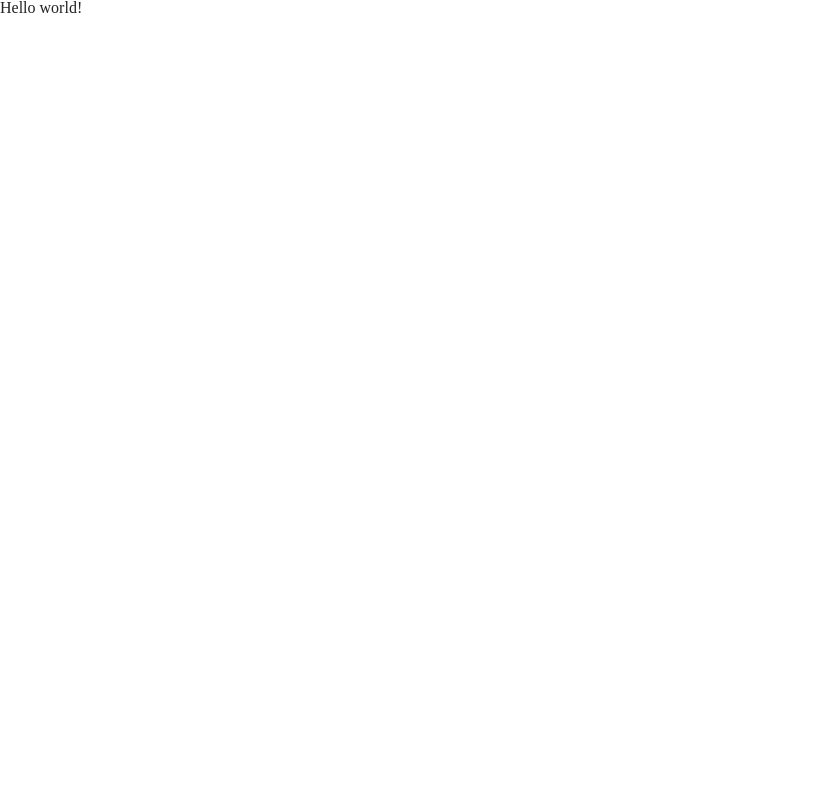
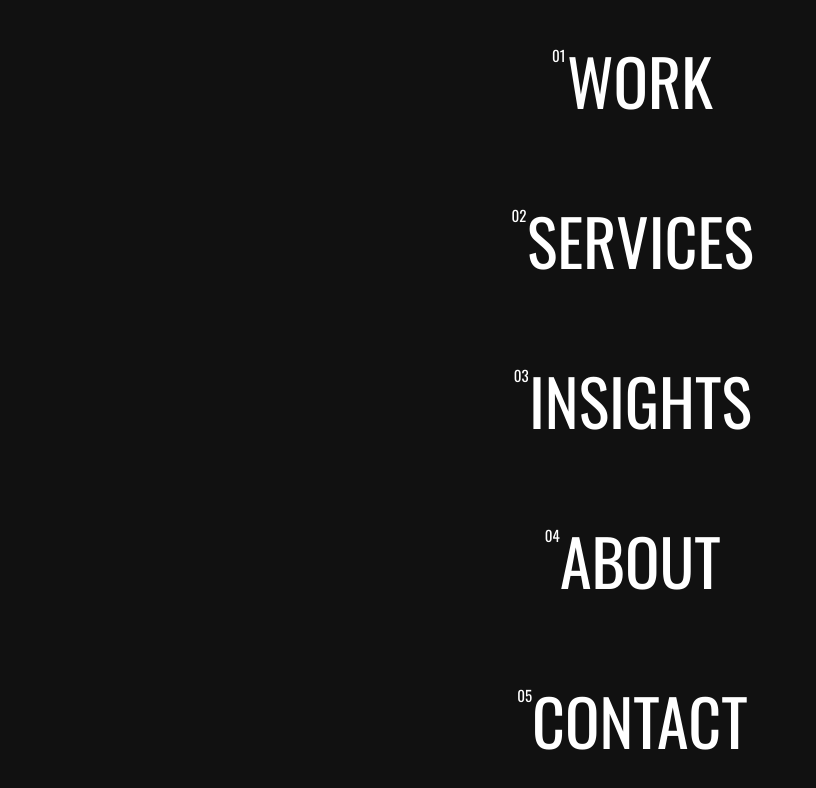
Before and after one commit to SithumDev07/3D-Menu-Gatsby-Js, a Gatsby site: page / in a window 1280 px wide. Shown: the whole page, without its empty margins (0-816 px from the left). Built offline with nearby package versions, Linux system fonts and the light colour scheme; Gatsby itself is replaced by a stand-in of ours.

Commit message:
Basic Stylings

```diff
--- /dev/null
+++ b/src/components/Menu/Index.jsx
@@ -0,0 +1,39 @@
+import React from 'react'
+import MenuItem from '../MenuItem';
+
+const DATA = [
+    {
+        id: 1,
+        title: "Work"
+    },
+    {
+        id: 2,
+        title: "Services"
+    },
+    {
+        id: 3,
+        title: "Insights"
+    },
+    {
+        id: 4,
+        title: "About"
+    },
+    {
+        id: 5,
+        title: "Contact"
+    },
+]
+
+function Menu() {
+    return (
+        <nav className="menu">
+            {
+                DATA.map((item, _) => (
+                    <MenuItem key={item.id} title={item.title} />
+                ))
+            }
+        </nav>
+    )
+}
+
+export default Menu
--- /dev/null
+++ b/src/components/MenuItem/Index.jsx
@@ -0,0 +1,13 @@
+import React from 'react'
+
+function MenuItem({ title }) {
+    return (
+        <a href="" className="menu-item">
+            <div>
+                <span className="menu-item-text">{title}</span>
+            </div>
+        </a>
+    )
+}
+
+export default MenuItem
--- /dev/null
+++ b/src/containers/Home.jsx
@@ -0,0 +1,12 @@
+import React from 'react'
+import Menu from '../components/Menu/Index'
+
+function Home() {
+    return (
+        <div>
+            <Menu />
+        </div>
+    )
+}
+
+export default Home
--- a/src/pages/index.js
+++ b/src/pages/index.js
@@ -1,5 +1,7 @@
-import React from "react"
+import React from "react";
+import HomePage from '../containers/Home';
+import "../styles/home.scss";
 
 export default function Home() {
-  return <div>Hello world!</div>
+  return <HomePage />
 }
--- /dev/null
+++ b/src/styles/home.scss
@@ -0,0 +1,94 @@
+@import url('https://fonts.googleapis.com/css2?family=Oswald:wght@200;300;400;500;600;700&display=swap');
+
+span {
+    font-size: 4rem;
+}
+
+.menu {
+    font-family: "Oswald", sans-serif;
+    background-color: #111;
+    width: 100vw;
+    height: 100vh;
+    box-sizing: border-box;
+    display: flex;
+    justify-content: space-around;
+    align-items: center;
+    flex-direction: column;
+    user-select: none;
+    counter-reset: menucounter;
+
+    a {
+        color: #FFFFFF;
+        text-decoration: none;
+    }
+
+    .menu-item {
+        position: relative;
+        text-transform: uppercase;
+        cursor: pointer;
+
+        &::before {
+            counter-increment: menucounter;
+            content: counters(menucounter, '.', decimal-leading-zero);
+            position: absolute;
+            left: -15px;
+            top: 0;
+            font-size: 15px;
+        }
+
+        .menu-item-text {
+            pointer-events: none;
+            display: block;
+            line-height: 1;
+            position: relative;
+            font-size: 4rem;
+        }
+
+        div {
+
+
+            &:nth-child(1) {
+
+
+                span {
+                    will-change: transform;
+                    transform-style: preserve-3d;
+                    transition: 0.5s;
+                    transition-delay: calc(0.05s * var(--index));
+                    transform-origin: bottom;
+                    display: inline-block;
+                }
+            }
+
+            &:nth-child(2) {
+
+
+                span {
+                    will-change: transform;
+                    transform-style: preserve-3d;
+                    transition: 0.5s;
+                    transition-delay: calc(0.05s * var(--index));
+                    transform-origin: top;
+                    display: inline-block;
+                    transform: translate3d(0, -100%, 0) rotateX(-90deg);
+                }
+            }
+        }
+
+        &:hover {
+            div {
+                &:nth-child(1) {
+                    span {
+                        transform: translate3d(0, -100%, 0) rotateX(-90deg);
+                    }
+                }
+
+                &:nth-child(2) {
+                    span {
+                        transform: translate3d(0, -0%, 0) rotateX(0deg);
+                    }
+                }
+            }
+        }
+    }
+}
```
